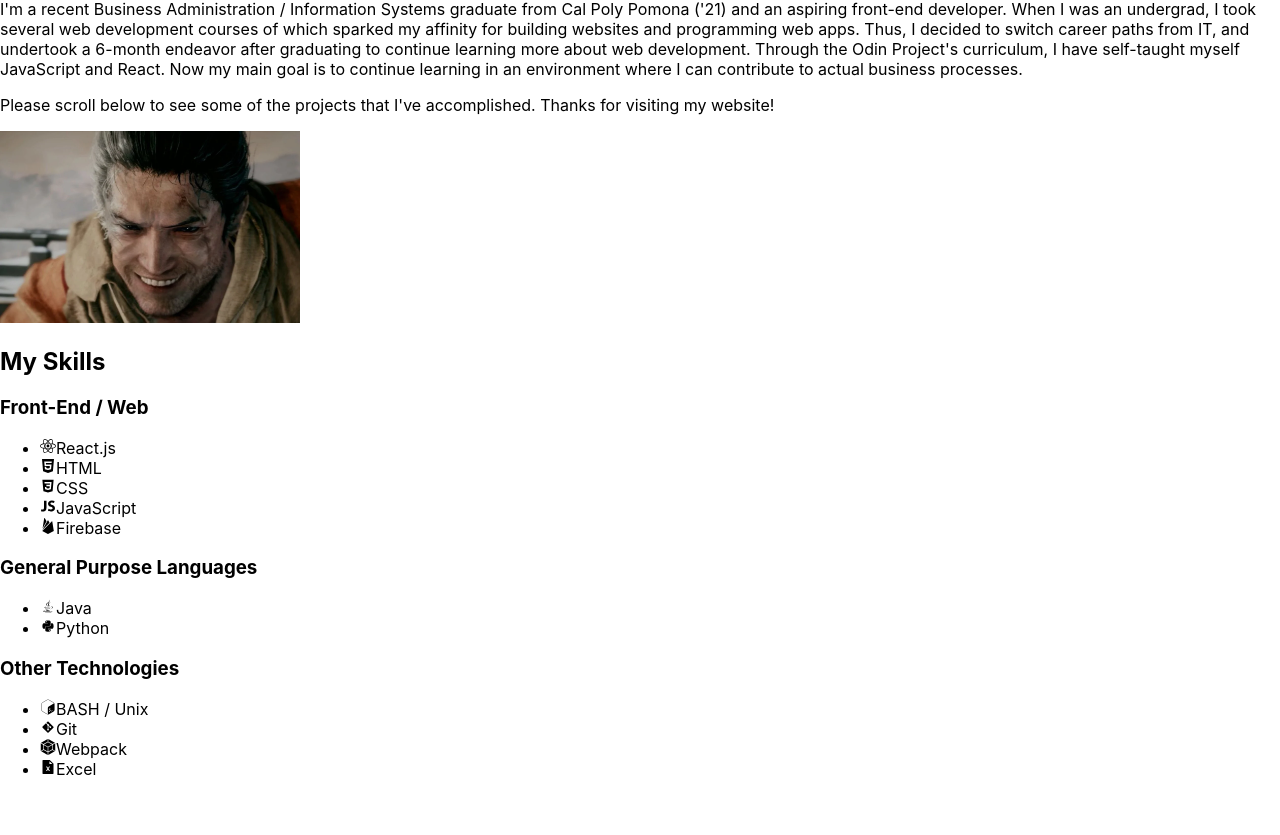
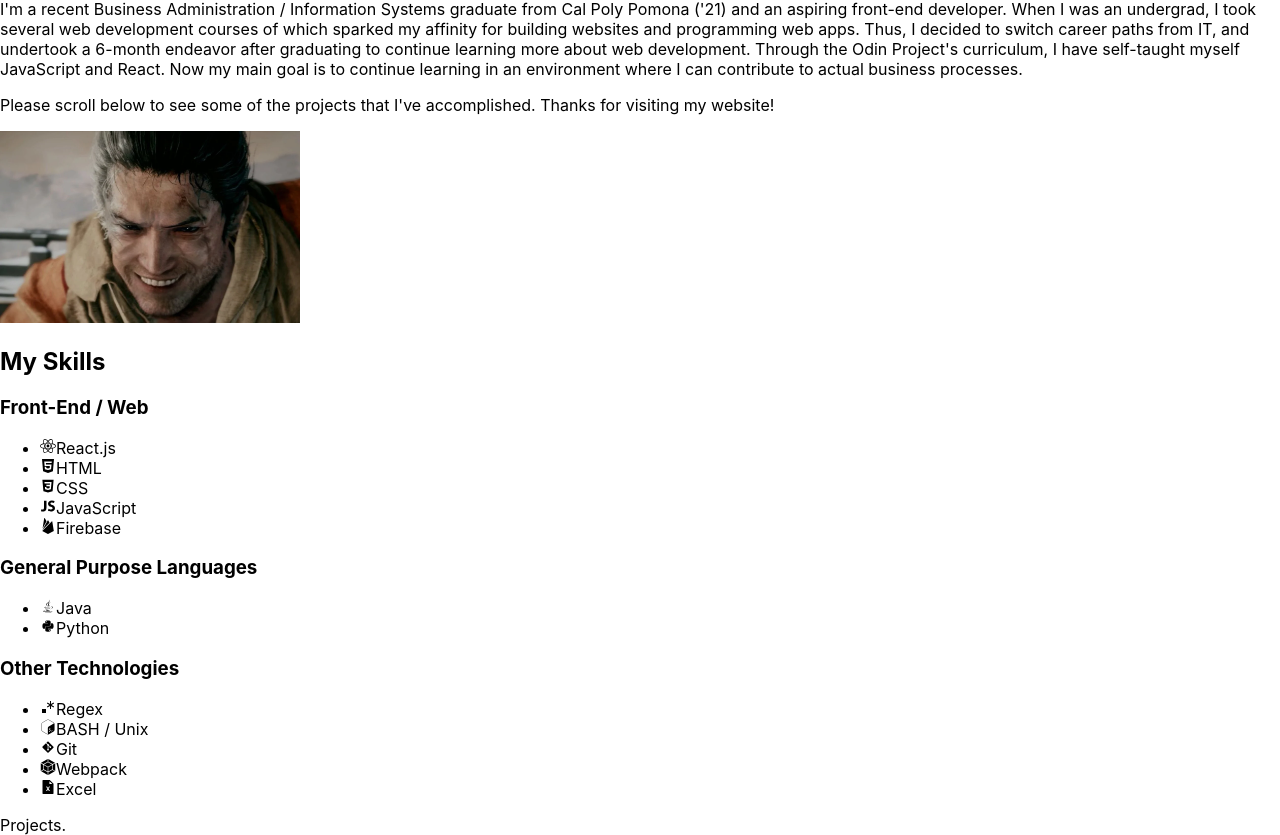
Before and after one commit to Datrinon/portfolio, a React (Create React App) app: page / in a window 1280 px wide. Shown: the part 252-1087 px from the top of the page. Before the commit the page ends 1047 px from the top, so only its background shows below. Built offline with nearby package versions, Linux system fonts and the light colour scheme.

Commit message:
Start work on Projects section

```diff
--- a/src/components/App.js
+++ b/src/components/App.js
@@ -1,5 +1,6 @@
 import '../css/App.css';
 import About from './Content/About';
+import Projects from './Content/Projects/Projects';
 import Skills from './Content/Skills';
 // import '../css/reset.css';
 import Header from './Header/Header';
@@ -11,6 +12,7 @@
       <main role="main">
         <About/>
         <Skills/>
+        <Projects/>
       </main>
     </div>
   );
--- /dev/null
+++ b/src/components/Content/Projects/Projects.js
@@ -0,0 +1,11 @@
+import React from 'react'
+
+function Projects() {
+  return (
+    <div>
+      Projects.
+    </div>
+  )
+}
+
+export default Projects
--- a/src/data/skills.js
+++ b/src/data/skills.js
@@ -2,7 +2,7 @@
 import { DiCss3, DiJava, DiPython, DiGit } from "react-icons/di"
 import { IoLogoJavascript } from "react-icons/io"
 import { SiWebpack, SiFirebase } from "react-icons/si"
-import { VscTerminalBash } from "react-icons/vsc"
+import { VscTerminalBash, VscRegex } from "react-icons/vsc"
 import { AiFillFileExcel } from "react-icons/ai"
 
 export const SKILLS = [
@@ -48,6 +48,10 @@
     category: "Other Technologies",
     skills: [
       {
+        name: "Regex",
+        icon: VscRegex
+      },
+      {
         name: "BASH / Unix",
         icon: VscTerminalBash
       },
```
Also changed, not shown: src/components/Content/Projects/ProjectBanner.js (added, +11 -0 lines), src/components/Content/Projects/ProjectCard.js (added, +11 -0 lines), src/components/Content/Projects/ProjectCarousel.js (added, +11 -0 lines).
